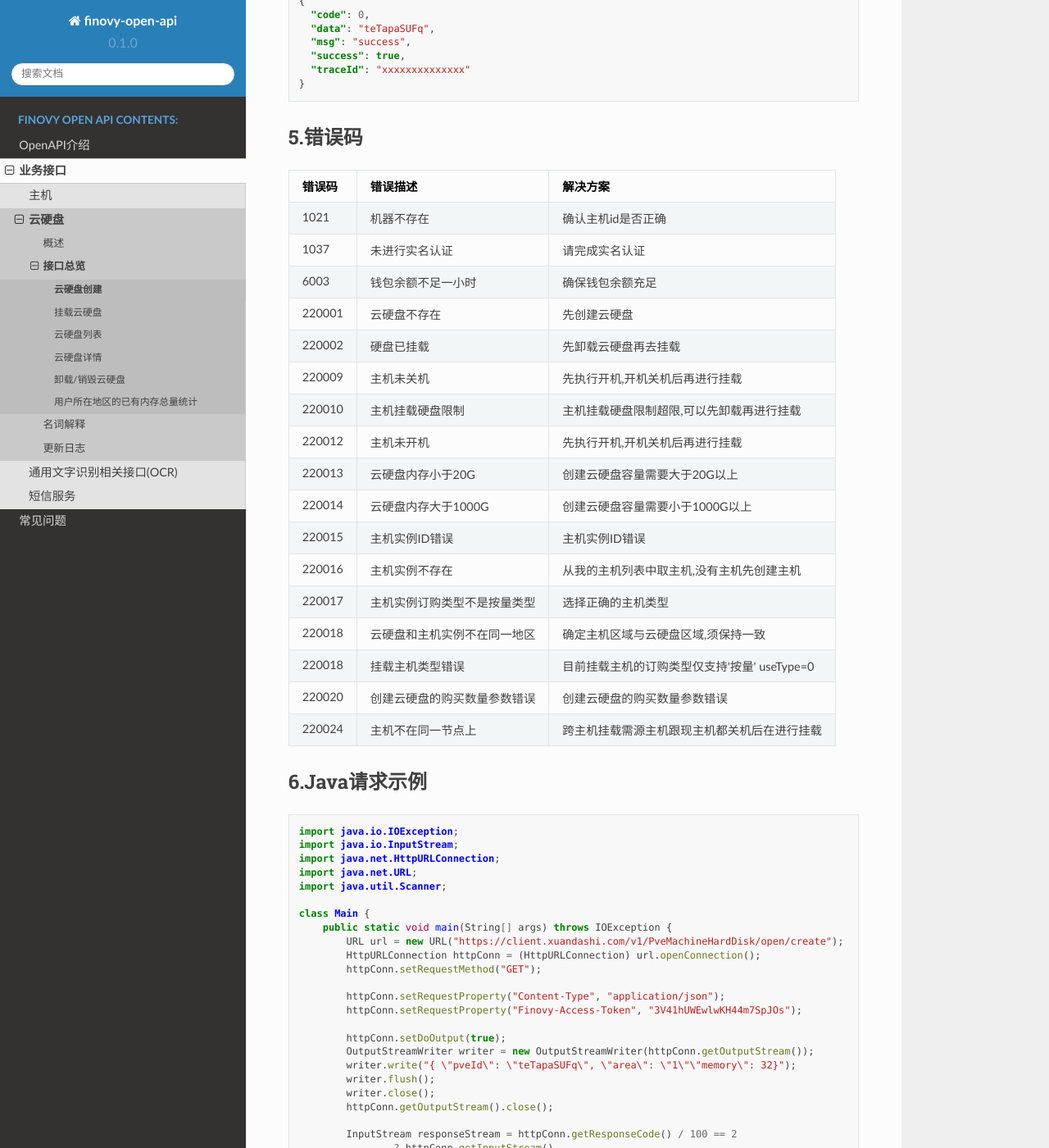
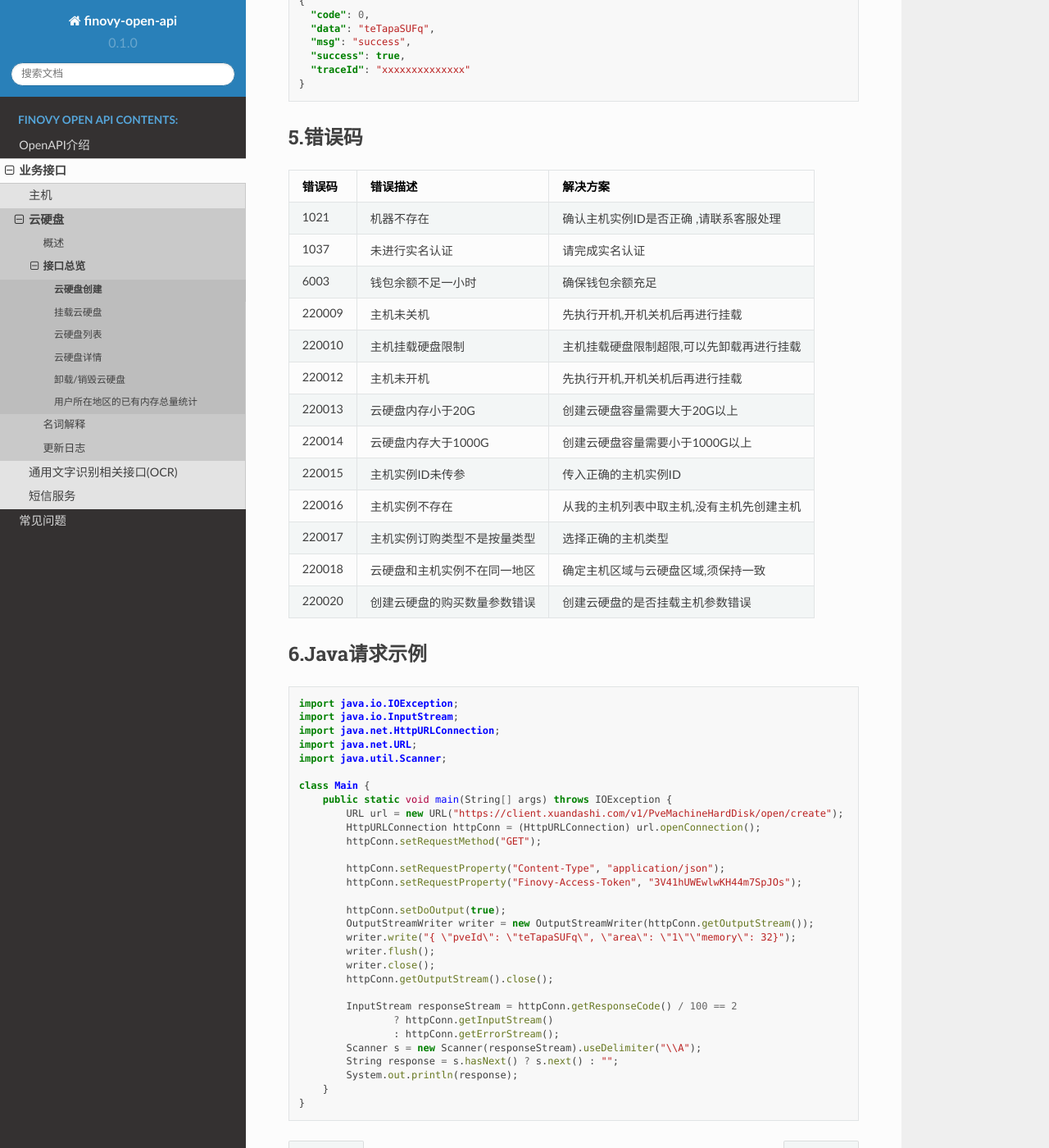
Before and after one commit to finovy/open-api, a Sphinx documentation site: the page built from docs/source/api/pveharddiskapioverview/1.create.md, in a window 1280 px wide and 1400 px high, scrolled down 1324 px. Shown: the whole window at 82% size. Built offline with Sphinx 7.4.7 and the Read the Docs theme 2.0.0, drawn with Linux system fonts in a browser that asks for light colours.

```diff
--- a/docs/source/api/pveharddiskapioverview/1.create.md
+++ b/docs/source/api/pveharddiskapioverview/1.create.md
@@ -1,8 +1,8 @@
 # 云硬盘创建
+
 该接口通过鉴权接口颁发的token作为访问令牌，需保证实名验证通过的才能进行云硬盘创建，同一区域硬盘创建不能超过1000G
 ，每次创建硬盘大小不得小于20G。需确认余额充足必须满足扣费一小时。如创建硬盘并且同时需要挂载，需要从我的主机列表中取得主机ID。目前云硬盘订购类型仅支持'按量'
 useType=0。挂载的主机必须是关机。主机从未开过机不支持挂载。挂载提交后为挂载中，待后台处理完成后扭转为使用中。每台主机挂载云硬盘的上限30。
-
 
 ### 1.接口描述
 
@@ -10,20 +10,19 @@
 
 ### 2.输入参数
 
-| 参数名称                | 描述                                          | 是否必选 | 类型     | Location |
-|---------------------|---------------------------------------------|------|--------|----------|
-| Finovy-Access-Token | 令牌-口令                                       | yes  | string | header   |
-| pveId               | 挂载pevId（主机'area'须跟上传'area'的保持一致）              | no   | string | body     |
-| area                | 云硬盘区域 （0华南、1华西、2国际）（云硬盘'area'跟主机'area'须保持一致） | yes  | int | body     |
-| memory              | 内存,单位/G                                     | yes  | int    | body     |
-| isMount             | 是否挂载到主机（0:否、1:是） 选择挂载到主机 pveId必填            | yes  | int    | body     |
+| 参数名称                | 描述                                           | 是否必选 | 类型     | Location |
+|---------------------|----------------------------------------------|------|--------|----------|
+| Finovy-Access-Token | 令牌-口令                                        | yes  | string | header   |
+| pveId               | 挂载pevId（主机'area'须跟上传'area'的保持一致）             | no   | string | body     |
+| area                | 云硬盘区域 （0华南、1华西、2国际）（云硬盘'area'跟主机'area'须保持一致） | yes  | int    | body     |
+| memory              | 内存,单位/G                                      | yes  | int    | body     |
+| isMount             | 是否挂载到主机（0:否、1:是） 选择挂载到主机 pveId必填             | yes  | int    | body     |
 
 ### 3.输出参数
 
-| 参数名称               | 描述    | 类型     |
-|:-------------------|:------|--------|
-| data            | 云硬盘ID | string |
-
+| 参数名称 | 描述    | 类型     |
+|:-----|:------|--------|
+| data | 云硬盘ID | string |
 
 ### 4.示例
 
@@ -57,27 +56,21 @@
 
 ### 5.错误码
 
-| 错误码    | 错误描述           | 解决方案                         |
-|--------|----------------|------------------------------|
-| 1021   | 机器不存在          | 确认主机id是否正确                   |
-| 1037   | 未进行实名认证        | 请完成实名认证                      |
-| 6003   | 钱包余额不足一小时      | 确保钱包余额充足                     |
-| 220001 | 云硬盘不存在         | 先创建云硬盘                       |
-| 220002 | 硬盘已挂载          | 先卸载云硬盘再去挂载                   |
-| 220009 | 主机未关机          | 先执行开机,开机关机后再进行挂载             |
-| 220010 | 主机挂载硬盘限制       | 主机挂载硬盘限制超限,可以先卸载再进行挂载        |
-| 220012 | 主机未开机          | 先执行开机,开机关机后再进行挂载             |
-| 220013 | 云硬盘内存小于20G     | 创建云硬盘容量需要大于20G以上             |
-| 220014 | 云硬盘内存大于1000G   | 创建云硬盘容量需要小于1000G以上           |
-| 220015 | 主机实例ID错误       | 主机实例ID错误           |
-| 220016 | 主机实例不存在        | 从我的主机列表中取主机,没有主机先创建主机        |
-| 220017 | 主机实例订购类型不是按量类型 | 选择正确的主机类型                    |
-| 220018 | 云硬盘和主机实例不在同一地区 | 确定主机区域与云硬盘区域,须保持一致           |
-| 220018 | 挂载主机类型错误       | 目前挂载主机的订购类型仅支持'按量' useType=0 |
-| 220020 | 创建云硬盘的购买数量参数错误 | 创建云硬盘的购买数量参数错误               |
-| 220024 | 主机不在同一节点上      | 跨主机挂载需源主机跟现主机都关机后在进行挂载       |
-
-
+| 错误码    | 错误描述           | 解决方案                   |
+|--------|----------------|------------------------|
+| 1021   | 机器不存在          | 确认主机实例ID是否正确  ,请联系客服处理 |
+| 1037   | 未进行实名认证        | 请完成实名认证                |
+| 6003   | 钱包余额不足一小时      | 确保钱包余额充足               |
+| 220009 | 主机未关机          | 先执行开机,开机关机后再进行挂载       |
+| 220010 | 主机挂载硬盘限制       | 主机挂载硬盘限制超限,可以先卸载再进行挂载  |
+| 220012 | 主机未开机          | 先执行开机,开机关机后再进行挂载       |
+| 220013 | 云硬盘内存小于20G     | 创建云硬盘容量需要大于20G以上       |
+| 220014 | 云硬盘内存大于1000G   | 创建云硬盘容量需要小于1000G以上     |
+| 220015 | 主机实例ID未传参      | 传入正确的主机实例ID            |
+| 220016 | 主机实例不存在        | 从我的主机列表中取主机,没有主机先创建主机  |
+| 220017 | 主机实例订购类型不是按量类型 | 选择正确的主机类型              |
+| 220018 | 云硬盘和主机实例不在同一地区 | 确定主机区域与云硬盘区域,须保持一致     |
+| 220020 | 创建云硬盘的购买数量参数错误 | 创建云硬盘的是否挂载主机参数错误       |
 
 ### 6.Java请求示例
 
```
Also changed, not shown: docs/source/api/pveharddiskapi/4.update_log.md (+1 -1 lines), docs/source/api/pveharddiskapioverview/2.pvecreate.md (+16 -13 lines).
